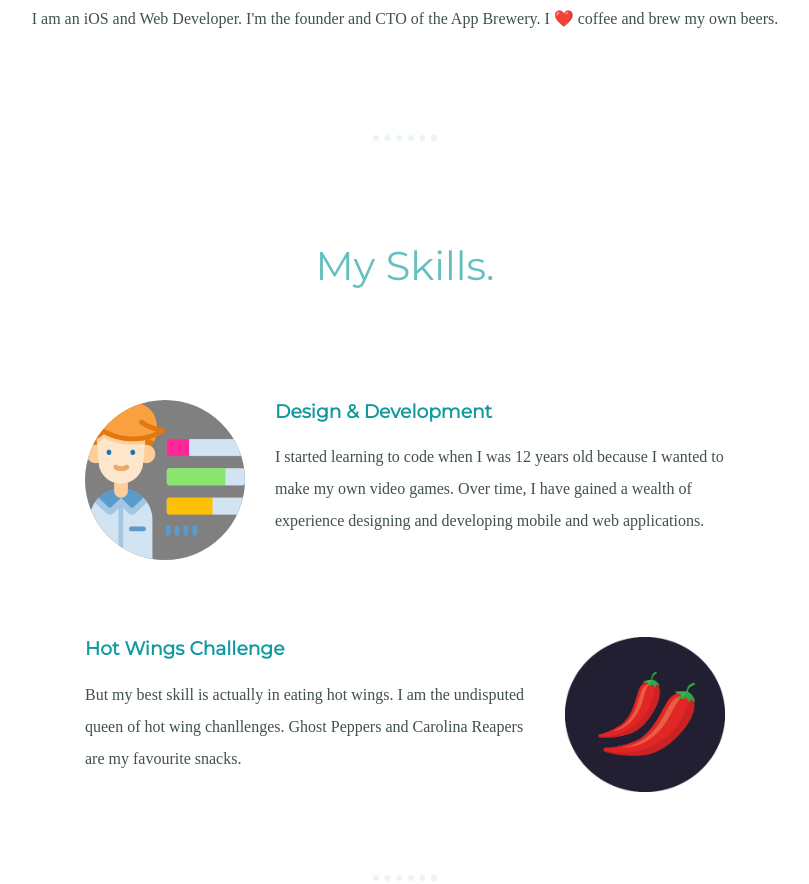
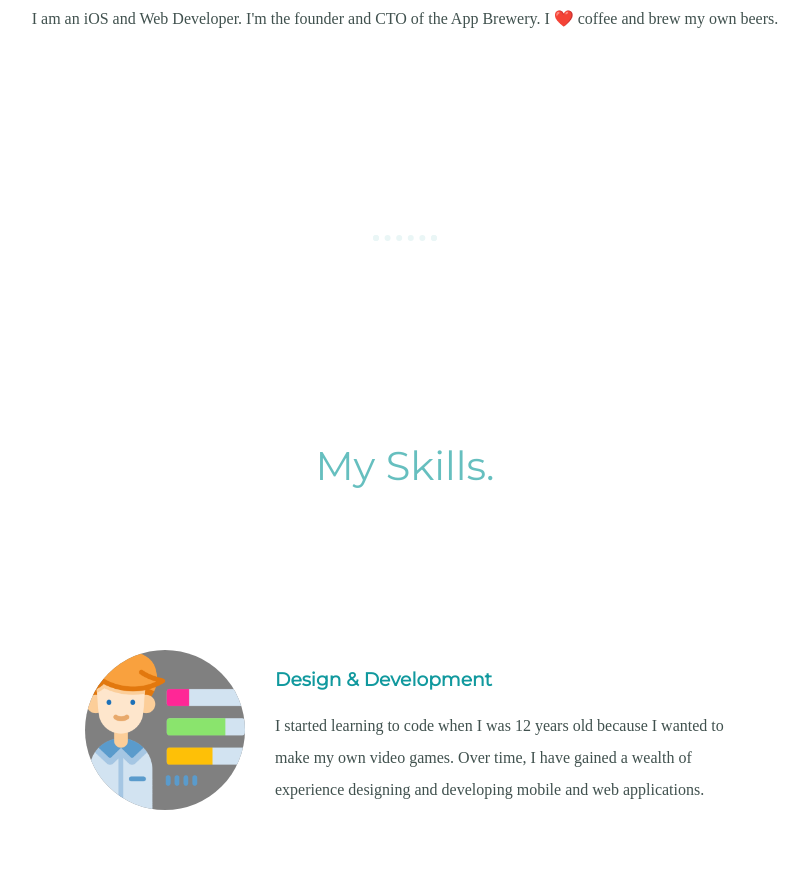
Before and after one commit to gpyetan/CSS-Test, a plain HTML site: page index.html in a window 1280 px wide. Shown: the part 1175-2059 px from the top of the page, without its empty margins (235-1044 px from the left). Drawn offline with Linux system fonts and the light colour scheme; a web font is replaced by a local one.

Commit message:
Layout fixes

```diff
--- a/css/styles.css
+++ b/css/styles.css
@@ -33,7 +33,7 @@ hr {
   border: dotted #EAF6F6 6px;
   border-bottom: none;
   width: 4%;
-  margin: 100px auto;
+  margin: 200px auto;
 }
 
 a {
@@ -48,7 +48,7 @@ a:hover {
 }
 
 .skill-row {
-  width: 50%;
+  padding: 50px;
 }
 
 .top-container {
```
Also changed, not shown: index.html (+10 -2 lines).
